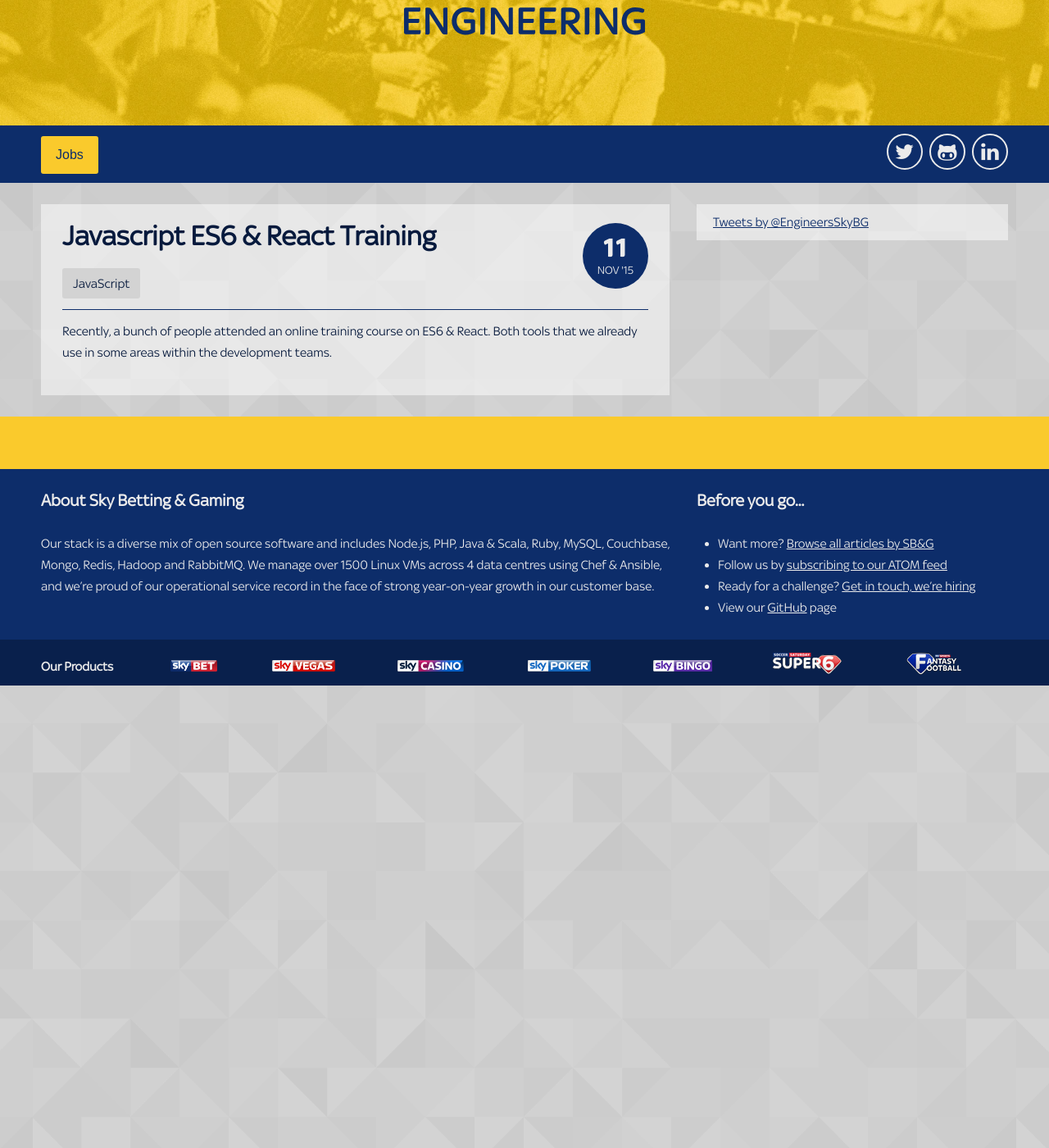
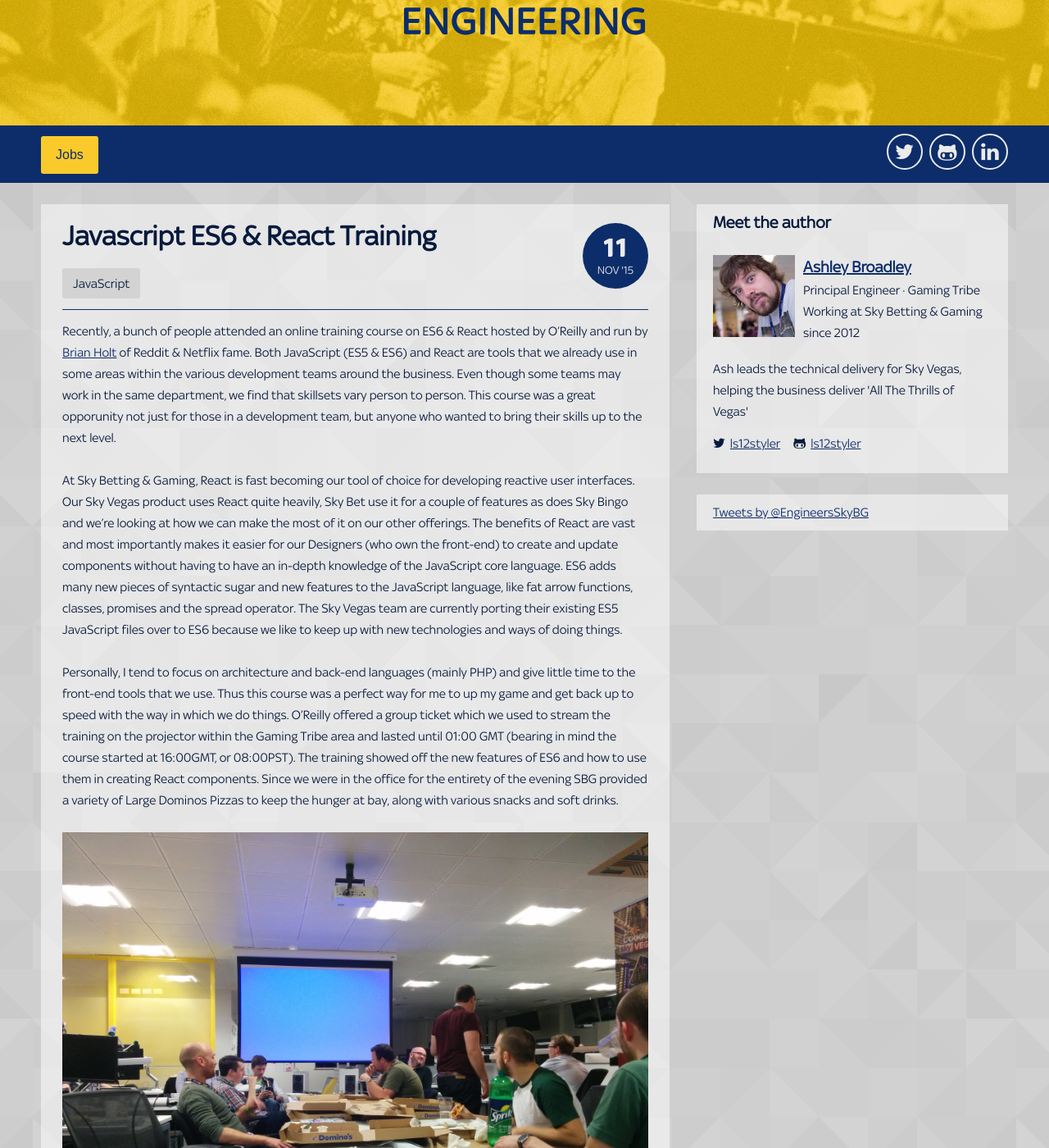
Before and after one commit to skybet/skybet.github.io, a Jekyll site: the page built from _posts/2015-11-11-es6-react-training.md, in a window 1280 px wide and 1400 px high, scrolled down 197 px. Shown: the whole window at 82% size. Built offline with Jekyll 4.4.1, drawn with Linux system fonts in a browser that asks for light colours; nearby versions of some CDN libraries; some web fonts are replaced; comment, search, counter and statistics services are not loaded; before the commit the page ends 1033 px from its top, so only the background shows below that; some of the changed text lies outside the part shown.

Commit message:
Added more content and some pics!

```diff
--- a/_data/authors.yml
+++ b/_data/authors.yml
@@ -107,8 +107,7 @@
     image: glen_mailer.jpg
     role: Software Engineer
     tribe: International
-    bio: >
-        Sheffield-based generalist who loves programming and hates waste.
+    bio: Sheffield-based generalist who loves programming and hates waste.
     github: glenjamin
     twitter: glenathan
 
@@ -129,3 +128,13 @@
     interests: JS, React, CSS, HTML, Node
     github: anatomic
     twitter: anatomic
+
+ashley_broadley:
+    name: Ashley Broadley
+    image: ashley_broadley.jpg
+    role: Principal Engineer
+    tribe: Gaming
+    startDate: 06-02-2012
+    bio: "Ash leads the technical delivery for Sky Vegas, helping the business deliver 'All The Thrills of Vegas'"
+    github: ls12styler
+    twitter: ls12styler
--- a/_posts/2015-11-11-es6-react-training.md
+++ b/_posts/2015-11-11-es6-react-training.md
@@ -2,10 +2,20 @@
 layout:     post
 title:      Javascript ES6 & React Training
 date:       2015-11-11 13:00
-summary:    Javascript ES6 & React Training
+summary:    JavaScript ES6 & React Training
 category:   JavaScript
 tags:       js, es6, react
 author:     ashley_broadley
 ---
 
-Recently, a bunch of people attended an online training course on ES6 & React. Both tools that we already use in some areas within the development teams.
+Recently, a bunch of people attended an online training course on ES6 & React hosted by O'Reilly and run by [Brian Holt](https://twitter.com/holtbt) of Reddit & Netflix fame. Both JavaScript (ES5 & ES6) and React are tools that we already use in some areas within the various development teams around the business. Even though some teams may work in the same department, we find that skillsets vary person to person. This course was a great opporunity not just for those in a development team, but anyone who wanted to bring their skills up to the next level.
+
+At Sky Betting & Gaming, React is fast becoming our tool of choice for developing reactive user interfaces. Our Sky Vegas product uses React quite heavily, Sky Bet use it for a couple of features as does Sky Bingo and we're looking at how we can make the most of it on our other offerings. The benefits of React are vast and most importantly makes it easier for our Designers (who own the front-end) to create and update components without having to have an in-depth knowledge of the JavaScript core language. ES6 adds many new pieces of syntactic sugar and new features to the JavaScript language, like fat arrow functions, classes, promises and the spread operator. The Sky Vegas team are currently porting their existing ES5 JavaScript files over to ES6 because we like to keep up with new technologies and ways of doing things.
+
+Personally, I tend to focus on architecture and back-end languages (mainly PHP) and give little time to the front-end tools that we use. Thus this course was a perfect way for me to up my game and get back up to speed with the way in which we do things. O'Reilly offered a group ticket which we used to stream the training on the projector within the Gaming Tribe area and lasted until 01:00 GMT (bearing in mind the course started at 16:00GMT, or 08:00PST). The training showed off the new features of ES6 and how to use them in creating React components. Since we were in the office for the entirety of the evening SBG provided a variety of Large Dominos Pizzas to keep the hunger at bay, along with various snacks and soft drinks.
+
+![The Training](/images/es6-react-projector.jpg)
+
+O'Reilly were also kind enough to send us a whole bunch of swag (and what developer doesn't like swag?!).
+
+![O'Reilly Swag](/images/es6-react-swag.jpg)
```
Also changed, not shown: images/authors/ashley_broadley.jpg (added), images/es6-react-projector.jpg (added), images/es6-react-swag.jpg (added).
